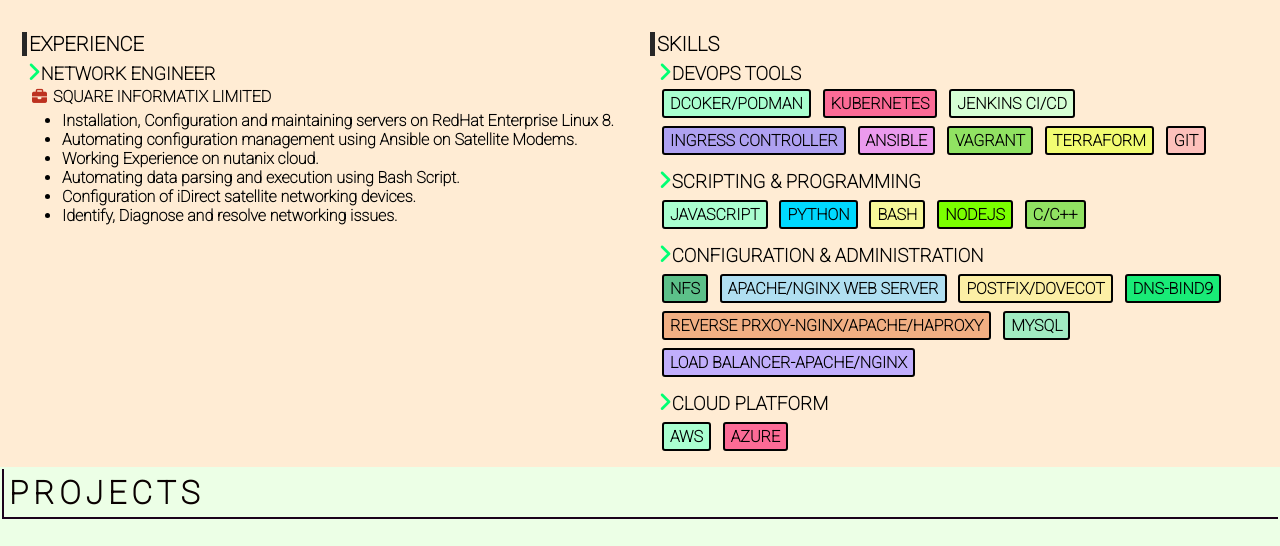
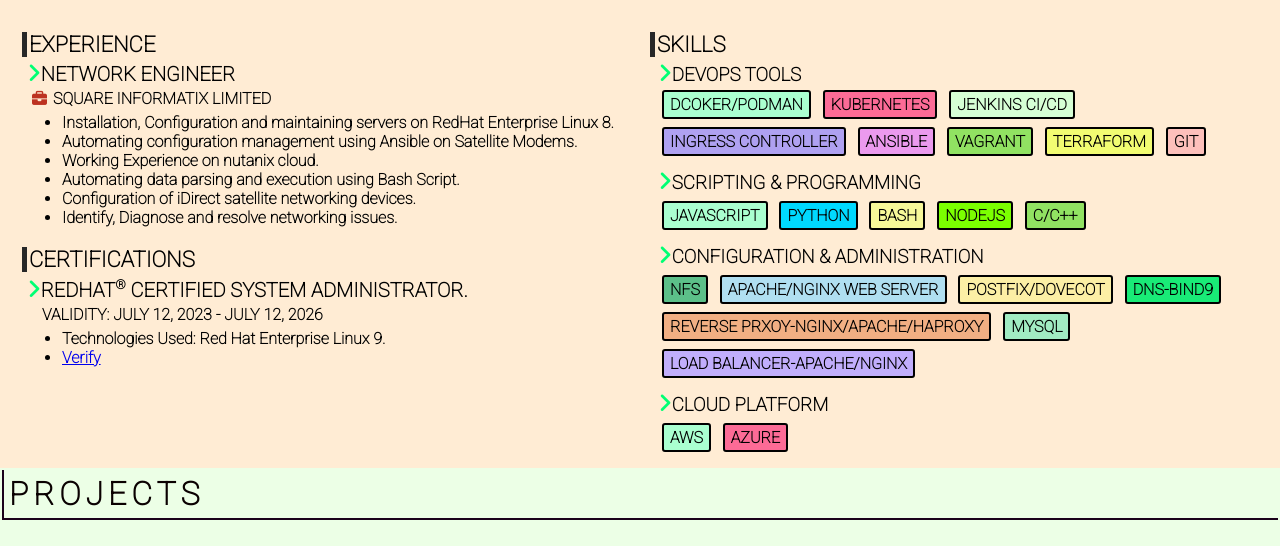
Before and after one commit to akibhasan15/My-devops-portfolio, a plain HTML site: page index.html in a window 1280 px wide. Shown: the part 700-1246 px from the top of the page. Drawn offline with Linux system fonts and the light colour scheme; a web font is replaced by a local one.

Commit message:
Redhat Certification Added

```diff
--- a/index.html
+++ b/index.html
@@ -74,9 +74,10 @@
     <div class="flex-container">
 
       <div style="padding: 5px 10px 0 10px; flex:45%; background-color:none;">
-        <h2 style="text-align:left; font-size:20px;font-weight: 600; margin:0 0 5px 0;" class="experience">EXPERIENCE
-        </h2>
-        <h3 style="text-align:left; font-size:18px;font-weight: 600; margin:0 0 0 5px;" class='portfolio-icon'><i
+
+        <div>
+          <h2 style="text-align:left; font-size:22px;font-weight:800; margin:0 0 5px 0;" class="experience">EXPERIENCE</h2>
+          <h3 style="text-align:left; font-size:20px;font-weight: 600; margin:0 0 0 5px;" class='portfolio-icon'><i
               class='fas fa-angle-right'></i>NETWORK ENGINEER</h3>
           <h4 style="text-align:left;margin: 3px 0 0px 10px;"><i class="fa fa-briefcase"
               style="font-size:15px;padding-right:6px ;color: #bd3220;"></i>SQUARE INFORMATIX LIMITED</h4>
@@ -90,9 +91,24 @@
             <li>Identify, Diagnose and resolve networking issues.</li>
           </ul>
         </div>
+        <div style="padding: 20px 0px;">
+          <h2 style="text-align:left; font-size:22px;font-weight: 600; margin:0 0 5px 0;" class="experience">CERTIFICATIONS
+          </h2>
+          <h3 style="text-align:left; font-size:20px;font-weight: 600; margin:0 0 0 5px;" class='portfolio-icon'><i
+              class='fas fa-angle-right'></i>REDHAT<span style="vertical-align: super; font-size: small;">&reg;</span> CERTIFIED SYSTEM ADMINISTRATOR. </h3>
+          <h4 style="text-align:left;margin: 3px 0 0px 20px;"></i>VALIDITY: JULY 12, 2023 - JULY 12, 2026</h4>
+
+          <ul style="padding-top:5px;">
+            <li>Technologies Used: Red Hat Enterprise Linux 9.</li>
+            <li><a href="https://www.credly.com/badges/7a35ec7e-08ed-454f-9e98-160557570bb6/public_url" target="_blank">Verify</a></li>
+
+
+        </div>
+
+      </div>
 
       <div style="padding: 5px 10px 0 10px; margin: 0; flex:45%;">
-        <h2 style="text-align:left; font-size:20px;font-weight: 600; margin:0 0 5px 0;" class="experience">SKILLS</h2>
+        <h2 style="text-align:left; font-size:22px;font-weight: 600; margin:0 0 5px 0;" class="experience">SKILLS</h2>
 
         <div class="skill">
           <h3 class='portfolio-icon'><i class='fas fa-angle-right'> </i>DEVOPS TOOLS</h3>
@@ -124,9 +140,11 @@
         </div>
       </div>
 
+
+
+
     </div>
   </div>
-
   <!-- -------------------------PROJECTS SECTION-------------------------------- -->
   <div id="projects" style="background-color:rgba(195, 255, 176, 0.322)" class="section">
     <h1 class="title">PROJECTS</h1>
```
Lines whose indentation alone changed are shown as unchanged.
